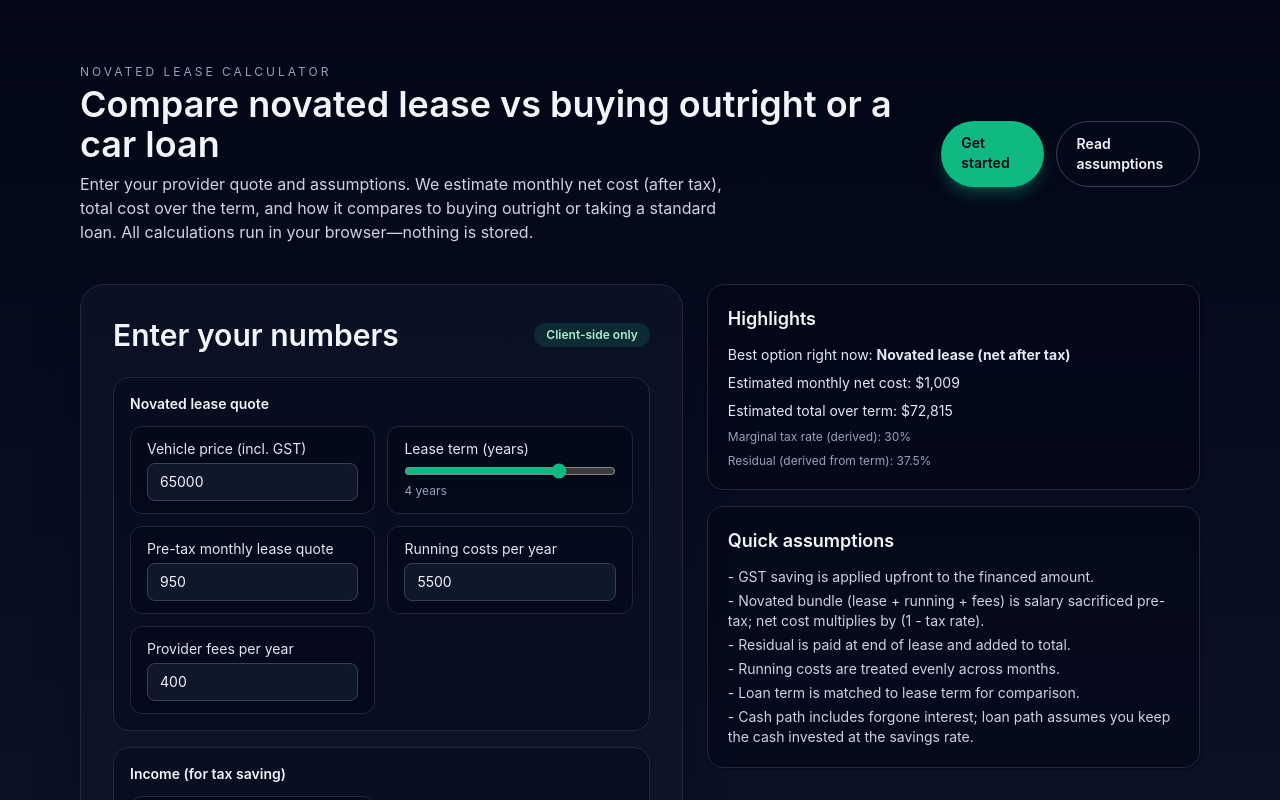
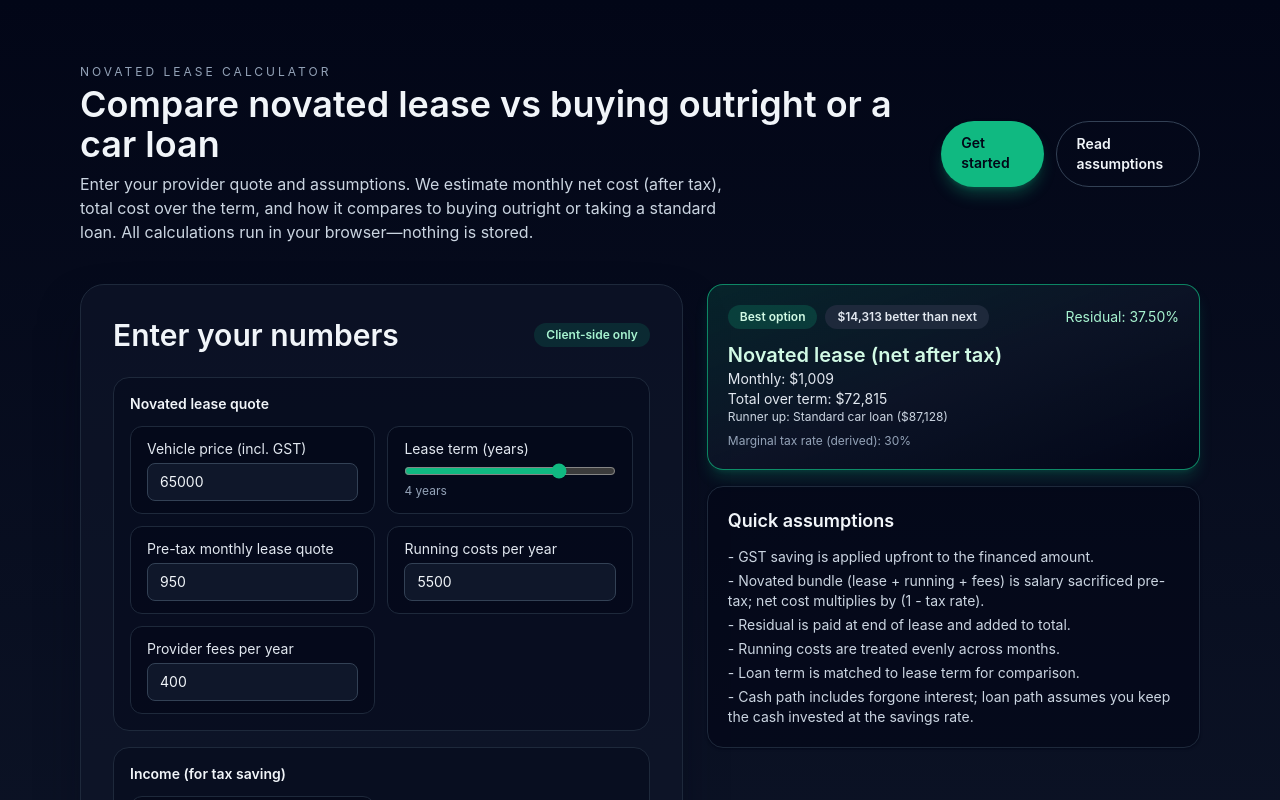
Before and after one commit to laofangxose/finance_calculator, a React (Vite) app: page / in a window 1280 px wide. Shown: the top 800 px of the page. Built offline with nearby package versions, Linux system fonts and the light colour scheme.

Commit message:
feat: emphasize best option and show deltas

```diff
--- a/src/App.tsx
+++ b/src/App.tsx
@@ -191,6 +191,13 @@ function App() {
     curr.result.total < prev.result.total ? curr : prev,
   )
   const cashOption = comparisons.find((c) => c.label === 'Buy outright')!
+  const sortedComparisons = [...comparisons].sort(
+    (a, b) => a.result.total - b.result.total,
+  )
+  const runnerUp = sortedComparisons[1]
+  const deltaRunnerUp = runnerUp
+    ? runnerUp.result.total - best.result.total
+    : 0
 
   const handleNumberChange = (key: keyof Inputs) => (value: string) => {
     setInputValues((prev) => ({ ...prev, [key]: value }))
@@ -372,31 +379,44 @@ function App() {
             </div>
 
             <div className="space-y-4">
-              <Card title="Highlights">
-                <p>
-                  Best option right now: <strong>{best.label}</strong>
+              <div className="rounded-2xl border border-emerald-500/70 bg-gradient-to-br from-emerald-500/15 via-slate-900/70 to-slate-950/80 p-5 shadow-lg shadow-emerald-500/20">
+                <div className="flex items-center justify-between">
+                  <div className="flex items-center gap-2">
+                    <span className="rounded-full bg-emerald-500/20 px-3 py-1 text-xs font-semibold text-emerald-100">
+                      Best option
+                    </span>
+                    {runnerUp && (
+                      <span className="rounded-full bg-slate-800 px-3 py-1 text-xs font-semibold text-slate-200">
+                        {currency.format(deltaRunnerUp)} better than next
+                      </span>
+                    )}
+                  </div>
+                  <span className="text-sm text-emerald-200">
+                    Residual: {residualPercentForTerm(inputs.leaseTermYears).toFixed(2)}%
+                  </span>
+                </div>
+                <h3 className="mt-3 text-xl font-semibold text-emerald-100">
+                  {best.label}
+                </h3>
+                <p className="text-sm text-slate-200">
+                  Monthly: {currency.format(best.result.monthly)}
                 </p>
-                <p>
-                  Estimated monthly net cost: {currency.format(best.result.monthly)}
+                <p className="text-sm text-slate-200">
+                  Total over term: {currency.format(best.result.total)}
                 </p>
-                <p>
-                  Estimated total over term: {currency.format(best.result.total)}
-                </p>
-                <p className="text-xs text-slate-400">
+                {runnerUp && (
+                  <p className="text-xs text-slate-300">
+                    Runner up: {runnerUp.label} ({currency.format(runnerUp.result.total)})
+                  </p>
+                )}
+                <p className="mt-2 text-xs text-slate-400">
                   Marginal tax rate (derived):{' '}
                   {Math.round(
                     marginalTaxRateForIncome(inputs.annualIncome) * 1000,
                   ) / 10}
                   %
                 </p>
-                <p className="text-xs text-slate-400">
-                  Residual (derived from term):{' '}
-                  {Math.round(
-                    residualPercentForTerm(inputs.leaseTermYears) * 100,
-                  ) / 100}
-                  %
-                </p>
-              </Card>
+              </div>
               <Card title="Quick assumptions">
                 <ul className="space-y-1 text-slate-300">
                   <li>- GST saving is applied upfront to the financed amount.</li>
```
